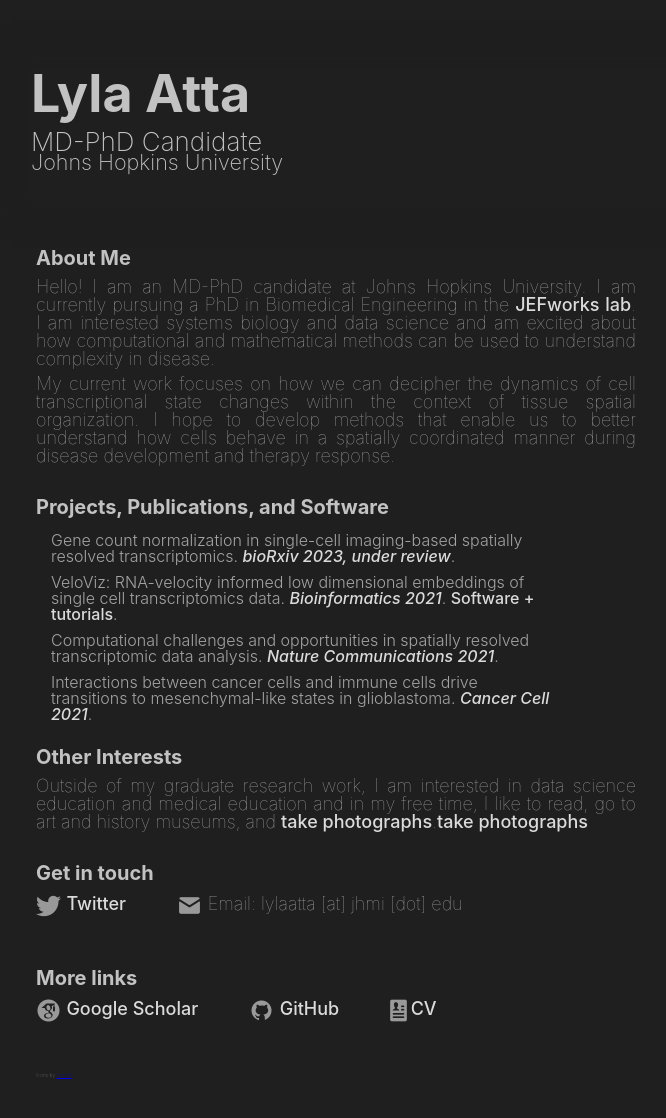
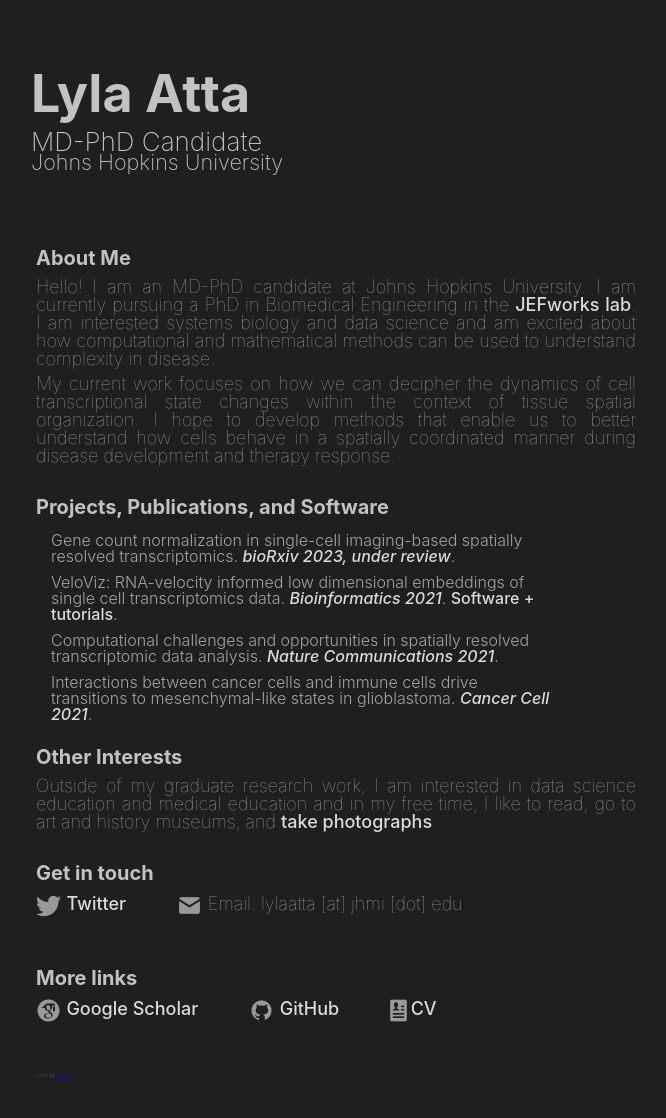
Before and after one commit to LylaAtta/LylaAtta.github.io, a Jekyll site: the page index.html, which Jekyll copies as it is, in a window 1280 px wide and 1145 px high. Shown: the top 1118 px of the window, without its empty margins (37-703 px from the left). Built offline with Jekyll 4.4.1, drawn with Linux system fonts in a browser that asks for light colours.

Commit message:
fixing photo link in index

```diff
--- a/index.html
+++ b/index.html
@@ -38,7 +38,7 @@
 
     <h6><a id="other"></a>Other Interests</h6>
 
-    <p>Outside of my graduate research work, I am interested in data science education and medical education and in my free time, I like to read, go to art and history museums, and <a class="general" href="https://photolatta.wixsite.com/home">take photographs</a>.<a class="general" href="docs/photos.html">take photographs</a></p>
+    <p>Outside of my graduate research work, I am interested in data science education and medical education and in my free time, I like to read, go to art and history museums, and <a class="general" href="docs/photos.html">take photographs</a></p>
 
     <h6><a id="links"></a>Get in touch</h6>
 
```
